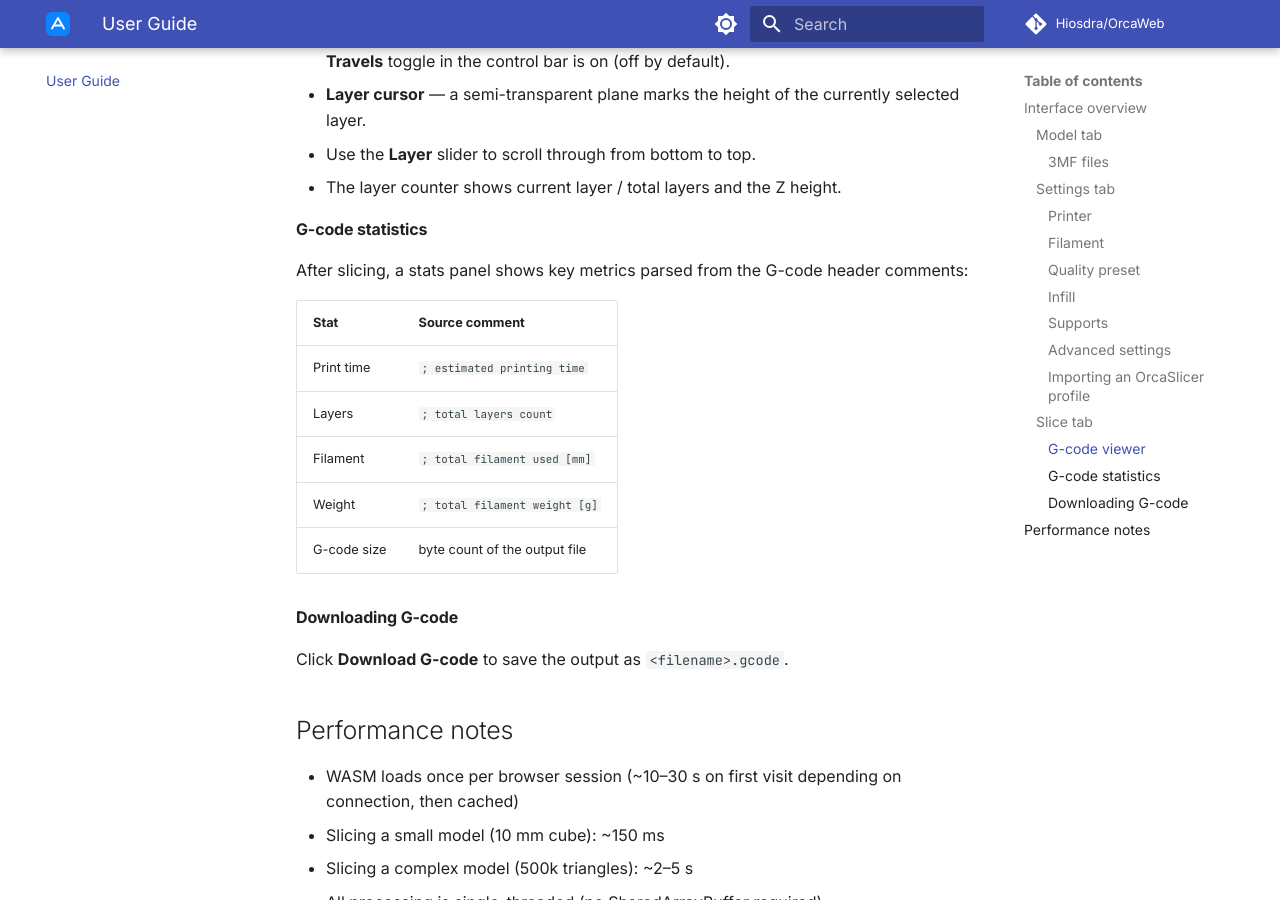
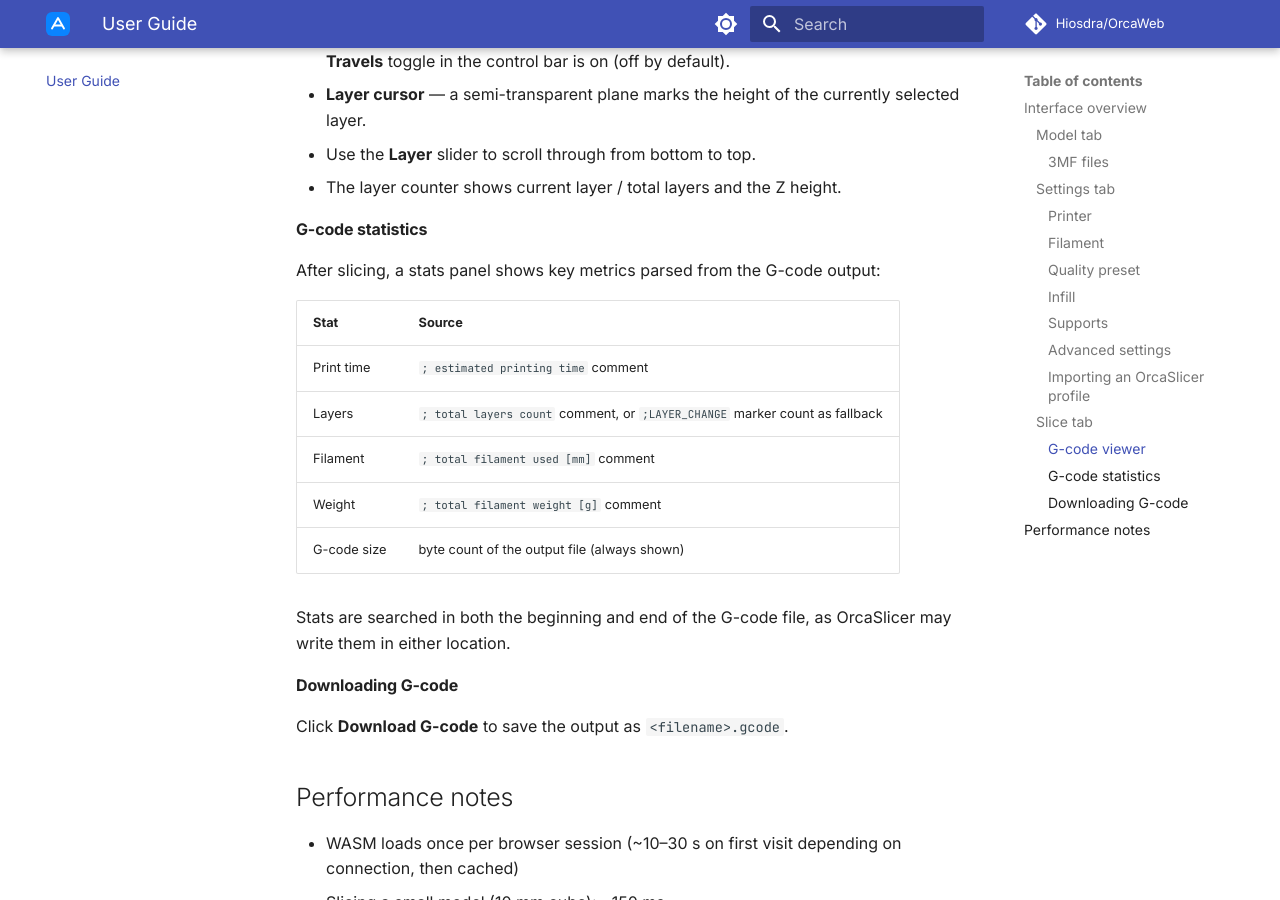
Before and after one commit to Hiosdra/OrcaWeb, an MkDocs documentation site: the page built from mkdocs-docs/user-guide.md, in a window 1280 px wide and 900 px high, scrolled down 3474 px. Built offline with MkDocs 1.6.1 and Material for MkDocs 9.7.7, drawn with Linux system fonts in a browser that asks for light colours; comment, search, counter and statistics services are not loaded.

Commit message:
fix(stats): search G-code tail for stats + layer count fallback (#17)
* fix(stats): search G-code tail for OrcaSlicer stats + layer fallback

OrcaSlicer may write estimated print time, layer count, and filament
comments at the end of the file (after GCodeProcessor post-processing)
rather than at the top. Previously only the first 300 lines were scanned
so these stats were never found.

Now searches both the first 300 lines and last 200 lines. Also adds a
fallback layer count by scanning for ;LAYER_CHANGE markers when the
"total layers count" comment is absent.

Docs (api-reference.md, user-guide.md) updated to match.

Co-Authored-By: Claude Sonnet 4.6 <noreply@anthropic.com>

* perf(stats): make layer fallback lazy to avoid full-file scan

The IIFE for counting ;LAYER_CHANGE markers ran unconditionally, even
when the "total layers count" comment was matched, causing unnecessary
full-file indexOf loops on large G-code files (50 MB+).

Changed to a named function called via `??` so the scan only runs when
the primary regex match returns undefined.

Co-Authored-By: Claude Sonnet 4.6 <noreply@anthropic.com>

---------

Co-authored-by: Hiosdra <hiosdra@users.noreply.github.com>
Co-authored-by: Claude Sonnet 4.6 <noreply@anthropic.com>

```diff
--- a/mkdocs-docs/user-guide.md
+++ b/mkdocs-docs/user-guide.md
@@ -111,15 +111,17 @@ After clicking **Slice model**:
 
 #### G-code statistics
 
-After slicing, a stats panel shows key metrics parsed from the G-code header comments:
+After slicing, a stats panel shows key metrics parsed from the G-code output:
 
-| Stat | Source comment |
-|------|---------------|
-| Print time | `; estimated printing time` |
-| Layers | `; total layers count` |
-| Filament | `; total filament used [mm]` |
-| Weight | `; total filament weight [g]` |
-| G-code size | byte count of the output file |
+| Stat | Source |
+|------|--------|
+| Print time | `; estimated printing time` comment |
+| Layers | `; total layers count` comment, or `;LAYER_CHANGE` marker count as fallback |
+| Filament | `; total filament used [mm]` comment |
+| Weight | `; total filament weight [g]` comment |
+| G-code size | byte count of the output file (always shown) |
+
+Stats are searched in both the beginning and end of the G-code file, as OrcaSlicer may write them in either location.
 
 #### Downloading G-code
 
```
Also changed, not shown: mkdocs-docs/api-reference.md (+1 -1 lines), src/components/SlicePanel.tsx (+18 -6 lines).
